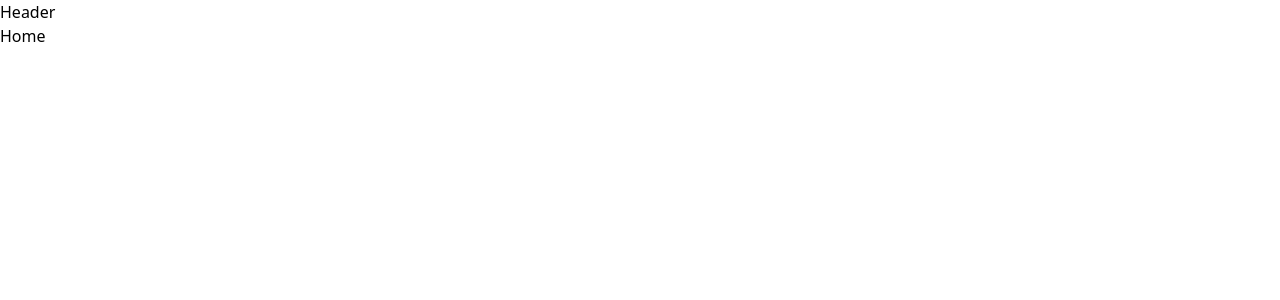
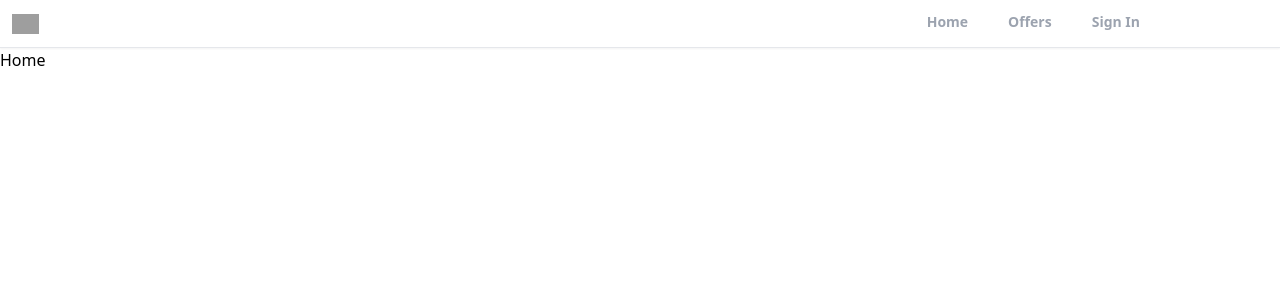
Before and after one commit to BrunoLadiv/realtor-clone, a React (Vite) app: page / in a window 1280 px wide. Shown: the top 300 px of the page. Built offline with nearby package versions, Linux system fonts and the light colour scheme; grey boxes are pictures that could not be loaded.

Commit message:
create header component and finish routes

```diff
--- a/src/components/Header.jsx
+++ b/src/components/Header.jsx
@@ -1,5 +1,60 @@
+import { useLocation, useNavigate } from "react-router-dom";
+
 export default function Header() {
+  const navigate = useNavigate();
+  const location = useLocation();
+  console.log(location);
+  function pathMatchRoute(route) {
+    if (route === location.pathname) {
+      return true;
+    }
+  }
   return (
-    <div>Header</div>
-  )
+    <div className="bg-white border-b shadow-sm sticky top-0 z-50">
+      <header className="flex justify-between items-center px-3 max-w-6xl max-auto">
+        <div>
+          <img
+            src="https://static.rdc.moveaws.com/images/logos/rdc-logo-default.svg"
+            alt="logo"
+            className="h-5 cursor-pointer"
+            onClick={() => navigate("/")}
+          />
+        </div>
+        <div>
+          <ul className="flex space-x-10">
+            <li
+              onClick={()=>navigate("/")}
+              className={`cursor-pointer py-3 text-sm
+             font-semibold
+              text-gray-400 border-b-[3px] border-b-transparent ${
+                pathMatchRoute("/") && "text-black border-b-red-500"
+              } `}
+            >
+              Home
+            </li>
+            <li
+              onClick={()=>navigate("/offers")}
+              className={`cursor-pointer py-3 text-sm
+             font-semibold
+              text-gray-400 border-b-[3px] border-b-transparent ${
+                pathMatchRoute("/offers") && "text-black border-b-red-500"
+              } `}
+            >
+              Offers
+            </li>
+            <li
+              onClick={()=>navigate("/sign-in")}
+              className={`cursor-pointer py-3 text-sm
+             font-semibold
+              text-gray-400 border-b-[3px] border-b-transparent ${
+                pathMatchRoute("/sign-in") && "text-black border-b-red-500"
+              } `}
+            >
+              Sign In
+            </li>
+          </ul>
+        </div>
+      </header>
+    </div>
+  );
 }
```
